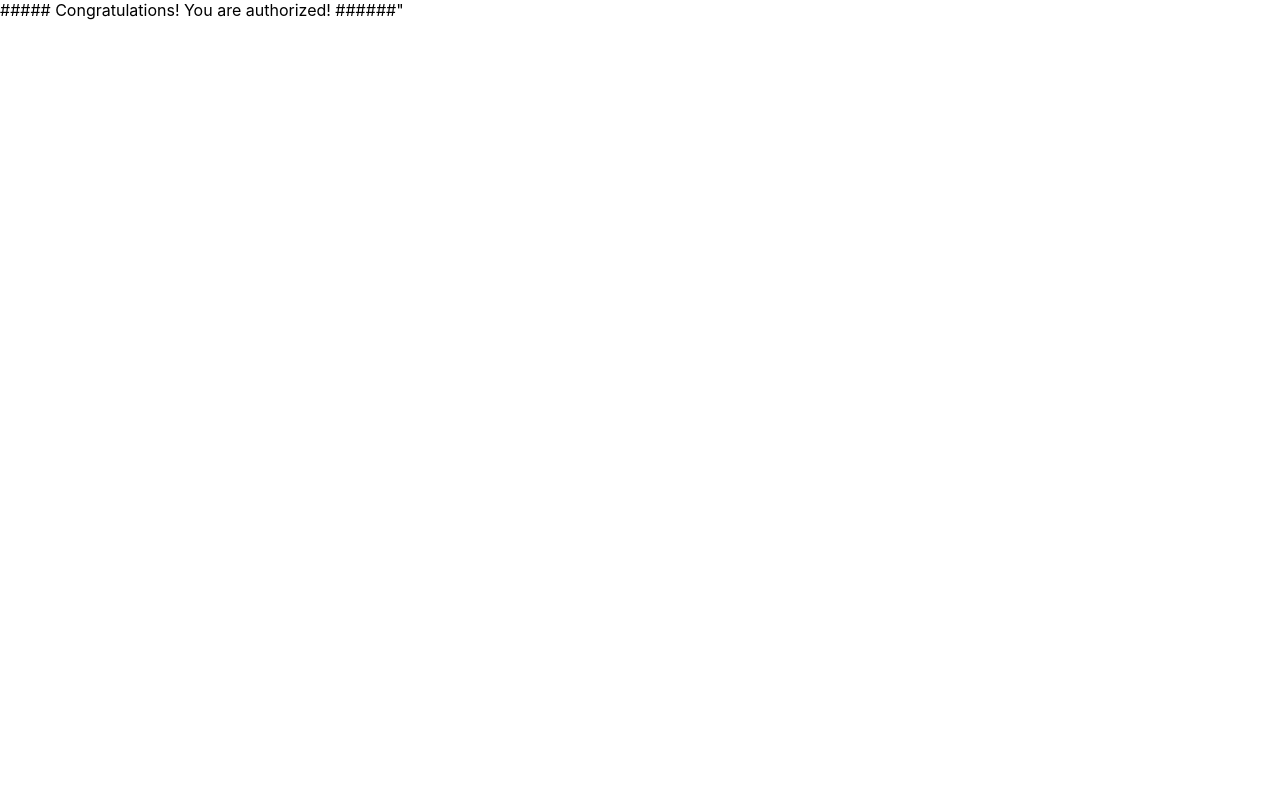
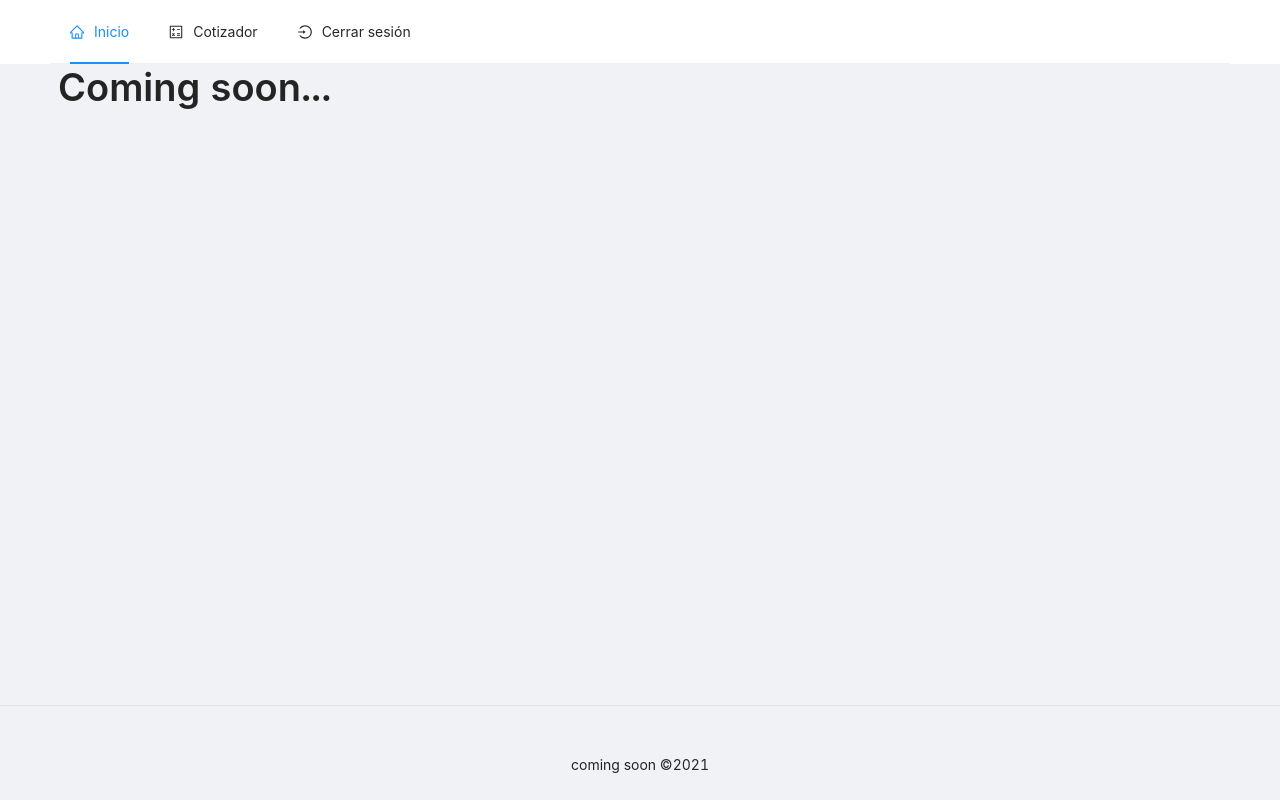
Before and after one commit to pedritodr/shypit, a Next.js app: page /dashboard in a window 1280 px wide. Built offline with nearby package versions, Linux system fonts and the light colour scheme; no server answers; sample sign-in values are in the browser's storage.

Commit message:
layout app

```diff
--- /dev/null
+++ b/components/dashboard/ContentDashboard.jsx
@@ -0,0 +1,11 @@
+import { Typography } from "antd";
+
+const { Title } = Typography;
+
+export default function ContentDashboard() {
+  return (
+    <>
+      <Title style={{ textAlign: "center" }}>Coming soon...</Title>
+    </>
+  );
+}
--- a/components/nav/NavbarMain.jsx
+++ b/components/nav/NavbarMain.jsx
@@ -1,9 +1,50 @@
+import { Menu } from "antd";
+import {
+  HomeOutlined,
+  LoginOutlined,
+  CalculatorOutlined,
+} from "@ant-design/icons";
+import { useState } from "react";
+
+const { SubMenu } = Menu;
 
 const NavbarMain = () => {
+  const [state, setState] = useState({
+    current: "inicio",
+  });
 
+  const handleClick = (e) => {
+    setState({ current: e.key });
+  };
+  const { current } = state;
 
   return (
-<></>
+    <>
+      <Menu onClick={handleClick} selectedKeys={[current]} mode="horizontal">
+        <Menu.Item key="inicio" icon={<HomeOutlined />}>
+          Inicio
+        </Menu.Item>
+
+        <Menu.Item key="cotizador" icon={<CalculatorOutlined />}>
+          <a
+            href="https://ant.design"
+            target="_blank"
+            rel="noopener noreferrer"
+          >
+            Cotizador
+          </a>
+        </Menu.Item>
+        <Menu.Item key="loginOut" icon={<LoginOutlined />}>
+          <a
+            href="https://ant.design"
+            target="_blank"
+            rel="noopener noreferrer"
+          >
+            Cerrar sesión
+          </a>
+        </Menu.Item>
+      </Menu>
+    </>
   );
 };
 
--- /dev/null
+++ b/layouts/LayoutApp.jsx
@@ -0,0 +1,24 @@
+import { Layout, Divider, Space } from "antd";
+import "antd/dist/antd.css";
+const { Header, Footer, Content } = Layout;
+
+import NavbarMain from "../components/nav/NavbarMain";
+
+export default function LayoutApp(props) {
+  const { children } = props;
+  return (
+    <>
+      <Layout style={{ height: "100vh" }}>
+        <Header style={{ background: "#fff" }}>
+          <NavbarMain />
+        </Header>
+
+        <Content style={{ padding: "0 50px", background: "#f0f2f5" }}>
+          <Space> {children}</Space>
+        </Content>
+        <Divider />
+        <Footer style={{ textAlign: "center" }}>coming soon ©2021</Footer>
+      </Layout>
+    </>
+  );
+}
--- a/package.json
+++ b/package.json
@@ -8,6 +8,7 @@
     "lint": "next lint"
   },
   "dependencies": {
+    "@ant-design/icons": "^4.7.0",
     "antd": "^4.16.13",
     "axios": "^0.24.0",
     "firebase": "^9.3.0",
--- a/pages/dashboard.js
+++ b/pages/dashboard.js
@@ -1,6 +1,8 @@
 import { useSelector } from "react-redux";
+import ContentDashboard from "../components/dashboard/ContentDashboard";
 import SpinLoading from "../components/spin/spinLoading";
 import withAuth from "../components/withAuth";
+import LayoutApp from "../layouts/LayoutApp";
 
 const Dashboard = () => {
   const { loggedIn } = useSelector((state) => state.logged);
@@ -12,7 +14,13 @@ const Dashboard = () => {
       </>
     );
   } else {
-    return <div>##### Congratulations! You are authorized! ######"</div>;
+    return (
+      <>
+        <LayoutApp>
+          <ContentDashboard />
+        </LayoutApp>
+      </>
+    );
   }
 };
 
```
Also changed, not shown: layouts/Layout.jsx (deleted, +0 -22 lines), 1 other file (tests, documents, lock files or other folders).
